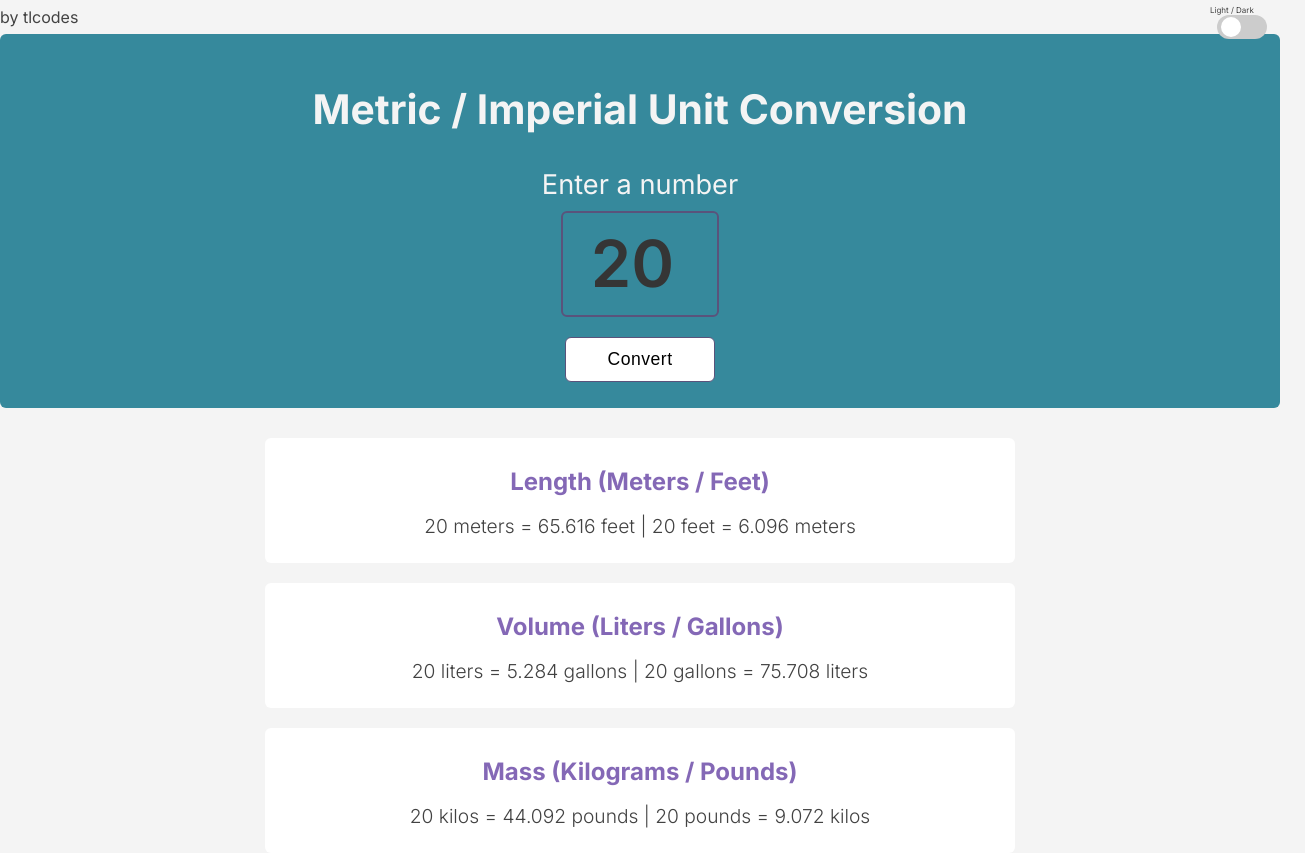
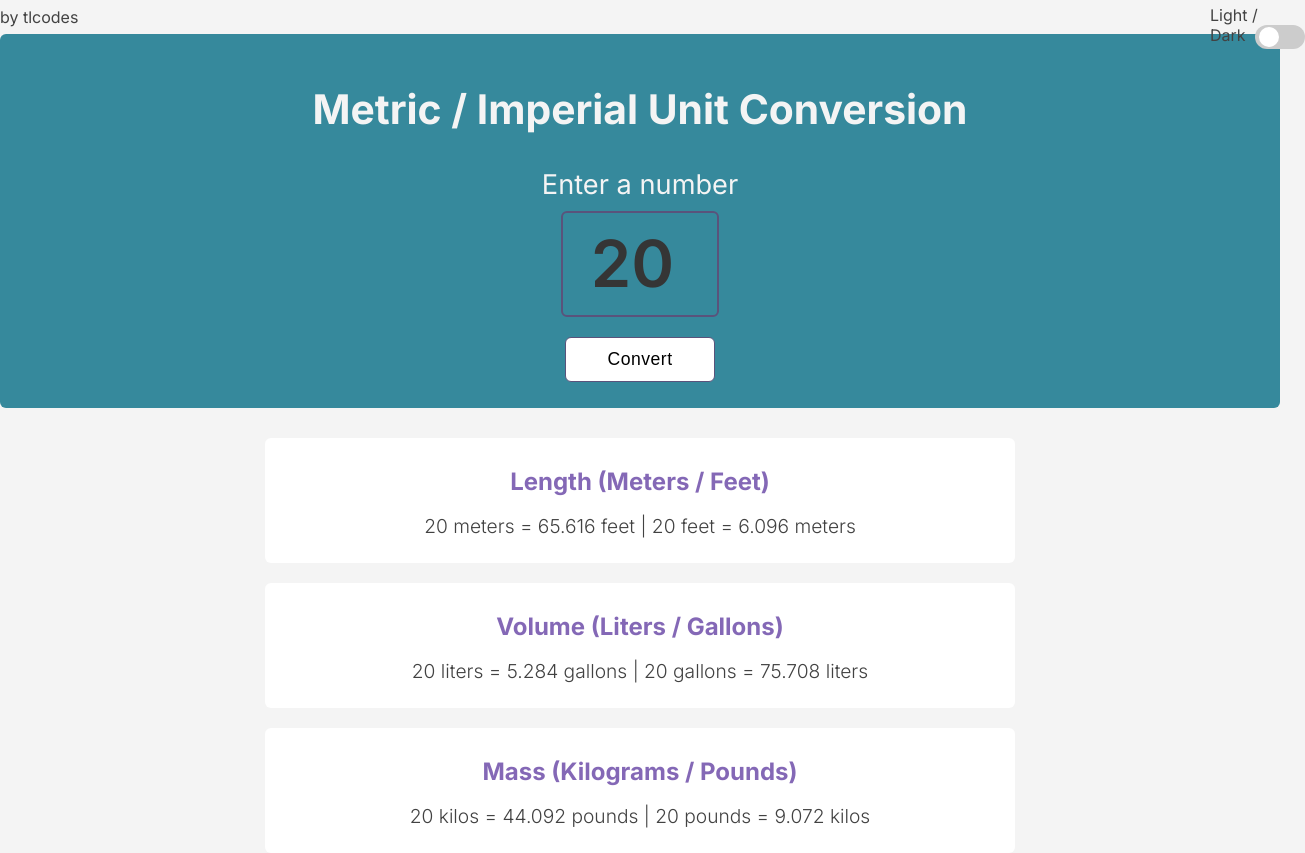
Before and after one commit to tonyylee/JAVA--Metric-Imperial-Unit-Converter-with-Dark-Mode-Toggle, a plain HTML site: page index.html in a window 1280 px wide. Shown: the whole page, 1305 px wide, since content can reach past the window. Drawn offline with Linux system fonts and the light colour scheme; a web font is replaced by a local one.

Commit message:
Refactor CSS styles for consistency and clarity

```diff
--- a/index.css
+++ b/index.css
@@ -103,6 +103,10 @@ input {
 }
 
 /* Typography */
+.toggle-text{
+  font-size:1rem;
+}
+
 p {
   margin: 5px auto;
 }
```
